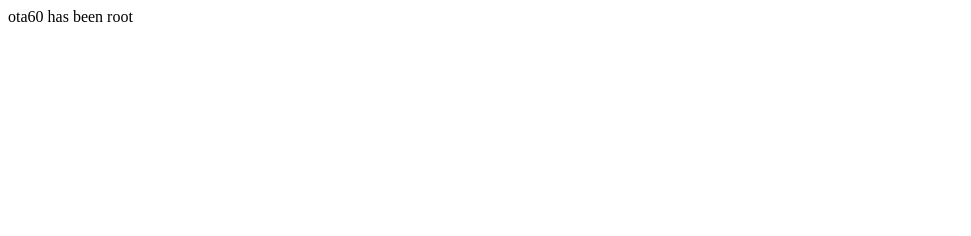
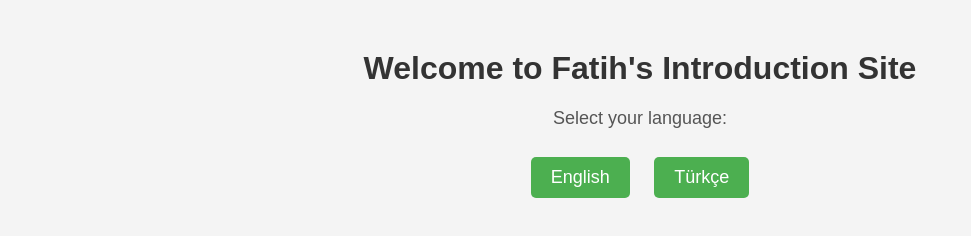
Before and after one commit to Ota60/ota60.github.io, a plain HTML site: page index.html in a window 1280 px wide. Shown: the whole page, without its empty margins (0-971 px from the left). Drawn offline with Linux system fonts and the light colour scheme.

Commit message:
Update index.html

```diff
--- a/index.html
+++ b/index.html
@@ -1,3 +1,46 @@
-<html>
-<body>ota60 has been root</body>
+<!DOCTYPE html>
+<html lang="en">
+<head>
+    <meta charset="UTF-8">
+    <meta name="viewport" content="width=device-width, initial-scale=1.0">
+    <title>Fatih Introduction Site</title>
+    <style>
+        body {
+            font-family: Arial, sans-serif;
+            background-color: #f4f4f4;
+            text-align: center;
+            margin-top: 50px;
+        }
+        h1 {
+            color: #333;
+        }
+        p {
+            font-size: 18px;
+            color: #555;
+        }
+        .button {
+            font-size: 18px;
+            padding: 10px 20px;
+            background-color: #4CAF50;
+            color: white;
+            border: none;
+            cursor: pointer;
+            margin: 10px;
+            border-radius: 5px;
+        }
+        .button:hover {
+            background-color: #45a049;
+        }
+    </style>
+</head>
+<body>
+
+    <h1>Welcome to Fatih's Introduction Site</h1>
+    <p>Select your language:</p>
+    <div>
+        <a href="english.html"><button class="button">English</button></a>
+        <a href="turkish.html"><button class="button">Türkçe</button></a>
+    </div>
+
+</body>
 </html>
```
